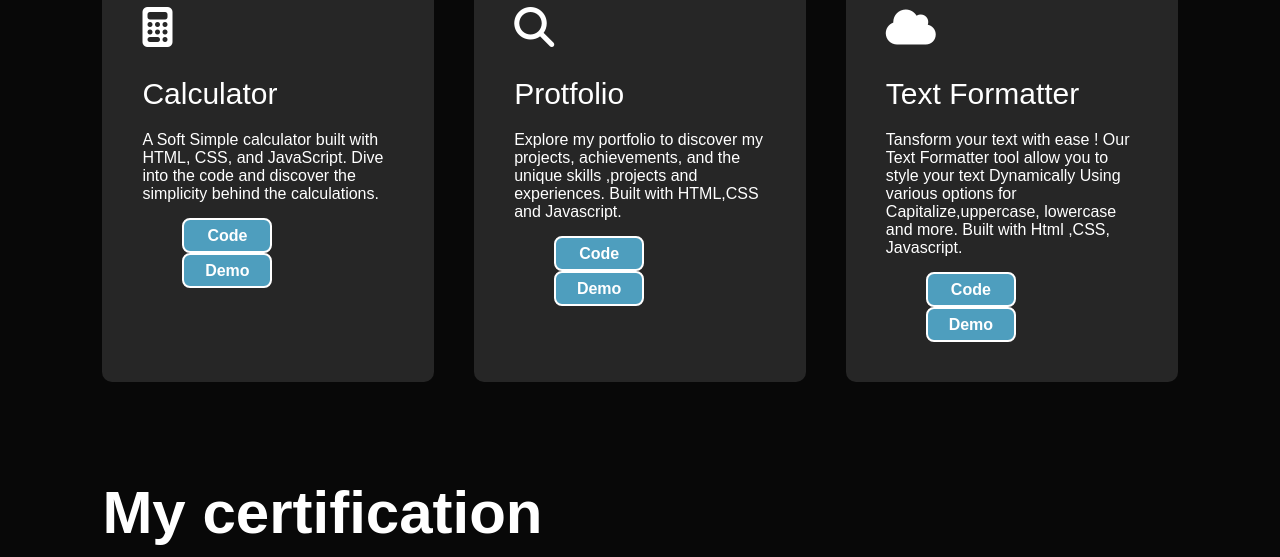
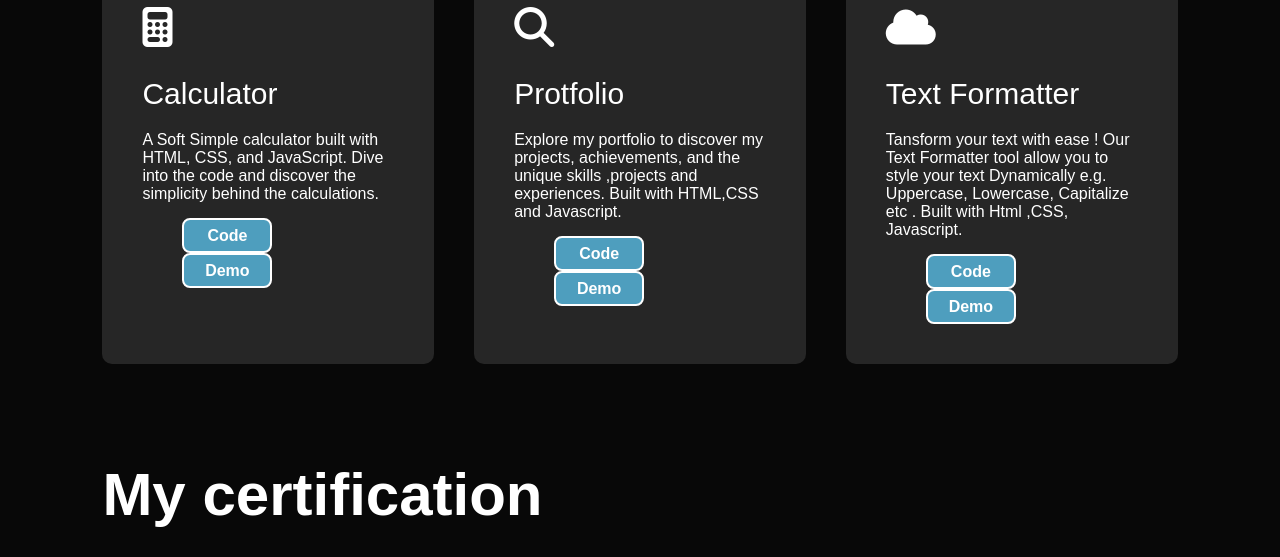
Before and after one commit to tanusharma72/Personal_portfolio, a website: page index.html in a window 1280 px wide. Shown: the part 1620-2177 px from the top of the page. Drawn offline with nearby package versions, Linux system fonts and the light colour scheme.

Commit message:
Update index.html

```diff
--- a/index.html
+++ b/index.html
@@ -129,7 +129,7 @@
                 <i class="fa-solid fa-cloud fa-1x"></i>
                 <h2>Text Formatter</h2>
                 <p>Tansform your text with ease ! Our Text Formatter tool allow you to style your text Dynamically
-                    Using various options for Capitalize,uppercase, lowercase and more. Built with Html ,CSS, Javascript.
+                    e.g. Uppercase, Lowercase, Capitalize etc . Built with Html ,CSS, Javascript.
                 </p><br>
                      <a href="https://github.com/tanusharma72/Text-formatter"><button type="button" class="btn">Code</button></a>&nbsp; &nbsp;
                      <a href="https://dynamictextformatter.netlify.app/"><button type="button" class="btn">Demo</button></a>
```
